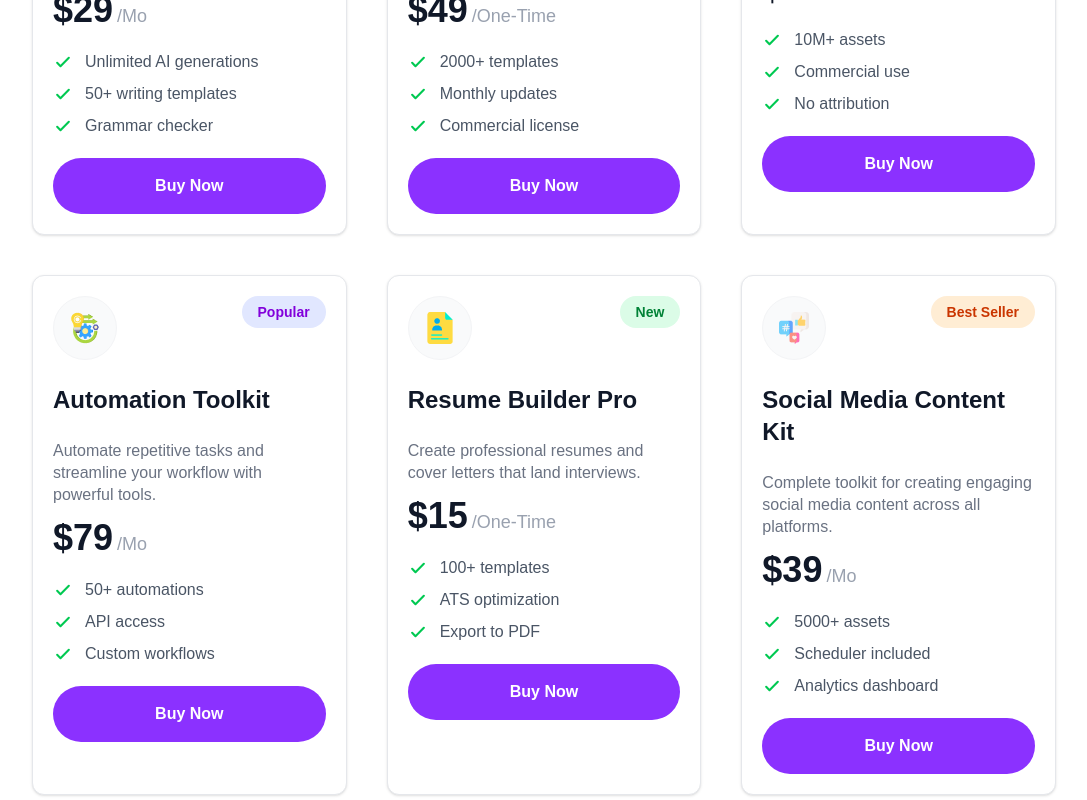
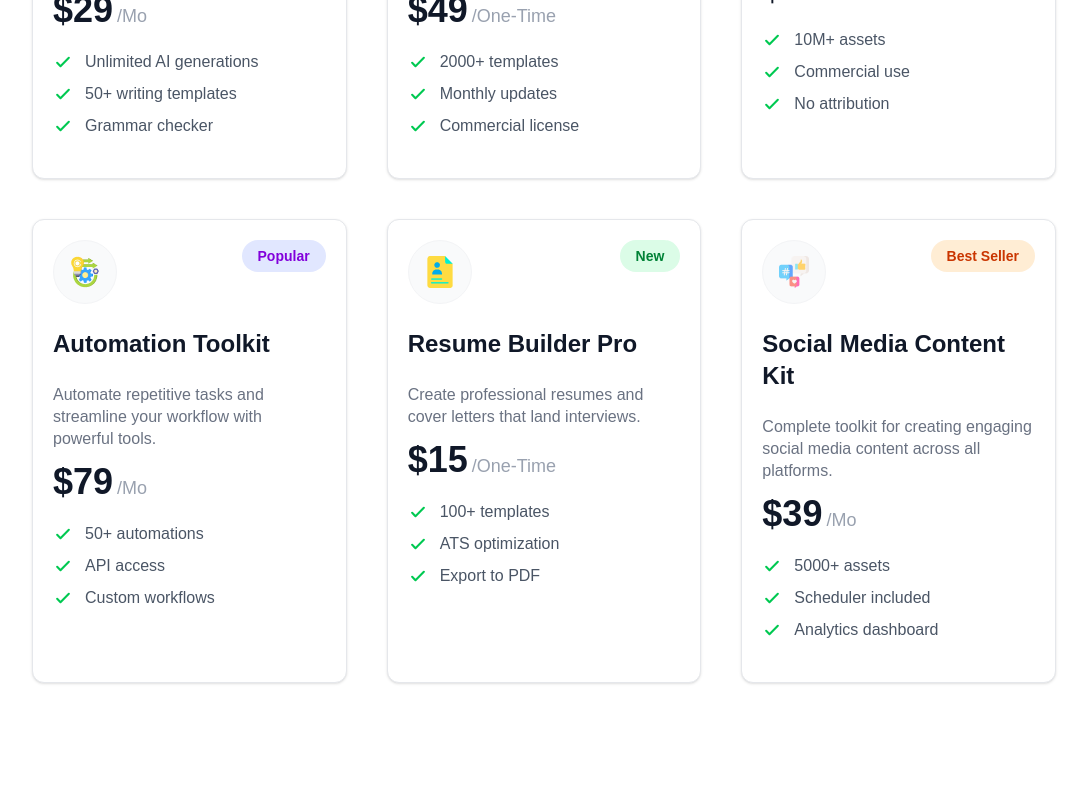
Before and after one commit to Sabbirbd912/A6-DigiTools-Platform, a React (Vite) app: page / in a window 1280 px wide. Shown: the part 1740-2540 px from the top of the page, without its empty margins (96-1183 px from the left). Built offline with nearby package versions, Linux system fonts and the light colour scheme.

Commit message:
card proccening

```diff
--- a/src/components/Card.jsx
+++ b/src/components/Card.jsx
@@ -51,9 +51,7 @@ const Card = ({ tool, cart, setCart }) => {
 
             </ul>
 
-            <button onClick={addToCart} className="w-full bg-[#8b31ff] hover:bg-[#7a28e0] text-white font-bold py-4 rounded-full transition-colors duration-200 hover:cursor-pointer">
-                Buy Now
-            </button>
+
         </div>
     );
 };
```
